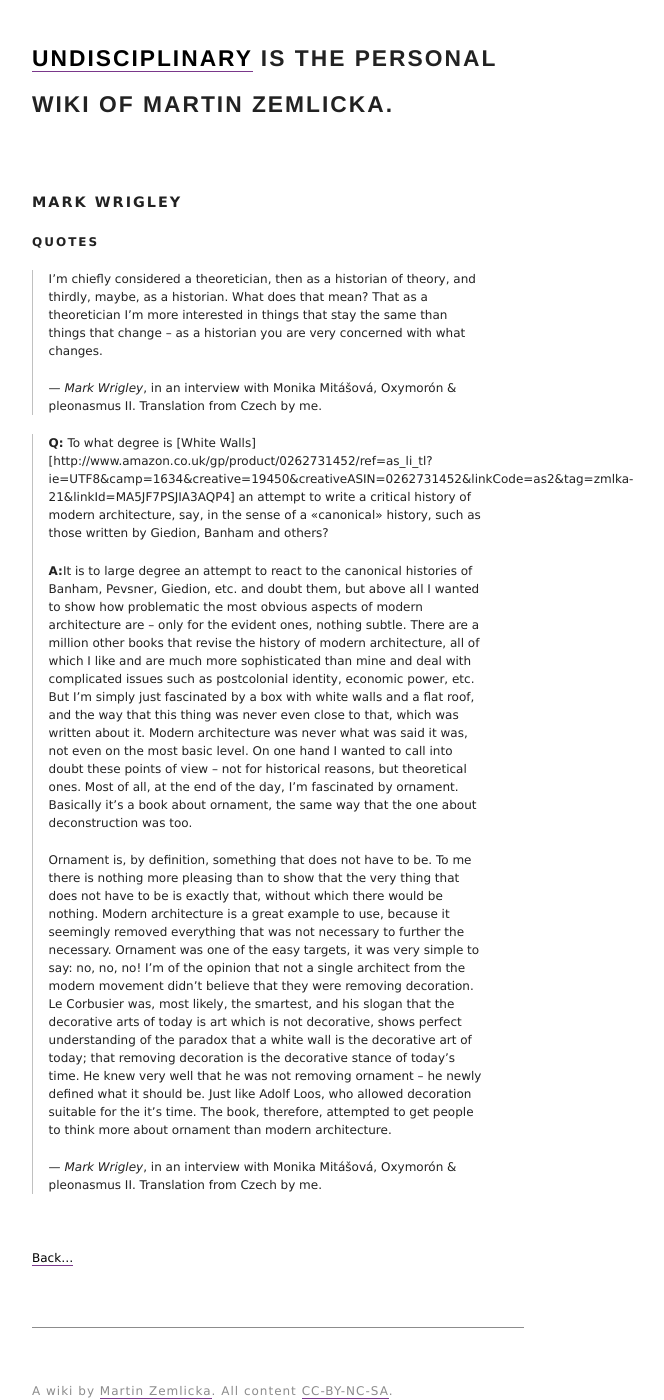
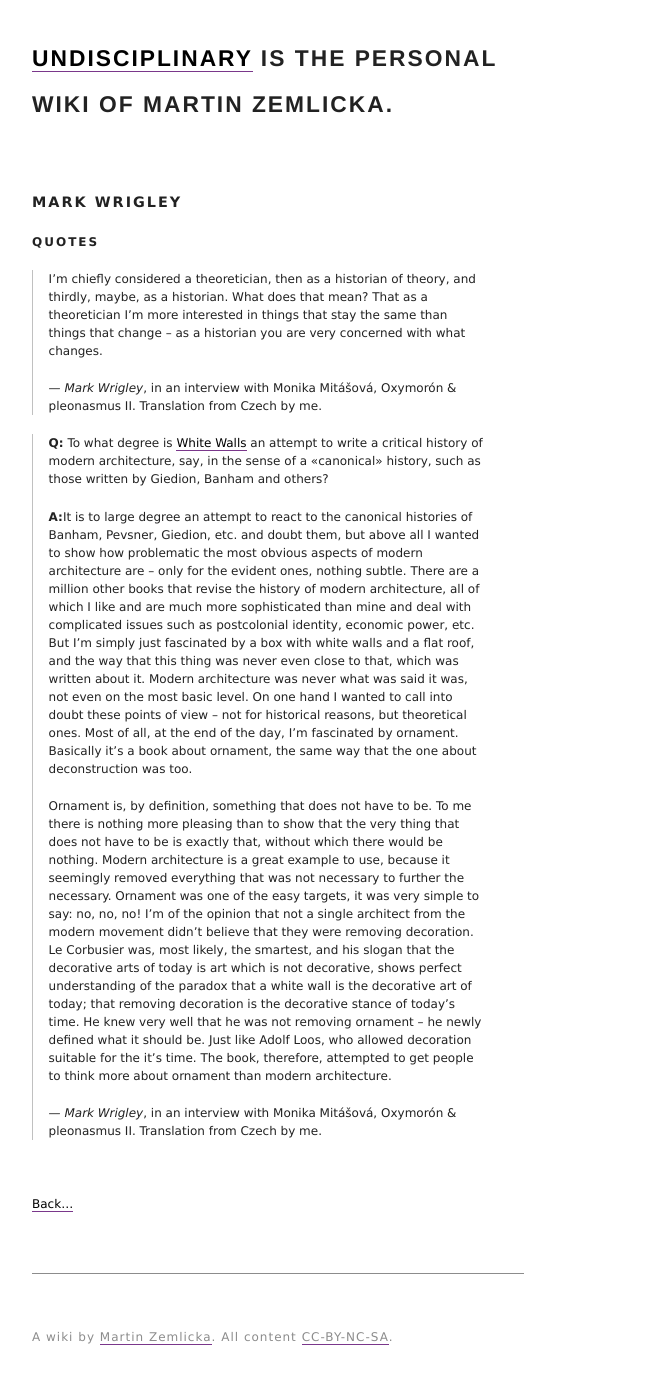
Before and after one commit to zmlka/undisciplinary, a Jekyll site: the page built from mark_wrigley.md, in a window 1280 px wide. Shown: the whole page, without its empty margins (362-1026 px from the left). Built offline with Jekyll 4.4.1, drawn with Linux system fonts in a browser that asks for light colours; after the commit the page ends 1346 px from its top, so only the background shows below that.

Commit message:
wrong brackets on the link

```diff
--- a/mark_wrigley.md
+++ b/mark_wrigley.md
@@ -15,11 +15,10 @@ snippet: notes and thoughts on architecture theoretician Mark Wrigley
 > <cite>Mark Wrigley</cite>, in an interview with Monika Mitášová, Oxymorón
 > & pleonasmus II. Translation from Czech by me.
 
-> **Q:** To what degree is [White
-> Walls][http://www.amazon.co.uk/gp/product/0262731452/ref=as_li_tl?ie=UTF8&camp=1634&creative=19450&creativeASIN=0262731452&linkCode=as2&tag=zmlka-21&linkId=MA5JF7PSJIA3AQP4]
+> **Q:** To what degree is [White Walls](http://www.amazon.co.uk/gp/product/0262731452/ref=as_li_tl?ie=UTF8&camp=1634&creative=19450&creativeASIN=0262731452&linkCode=as2&tag=zmlka-21&linkId=MA5JF7PSJIA3AQP4)
 > an attempt to write a critical history of modern architecture, say, in the
-> sense of a «canonical»
-> history, such as those written by Giedion, Banham and others?
+> sense of a «canonical» history, such as those written by Giedion, Banham and
+> others?
 >
 > **A:**It is to large degree an attempt to react to the canonical histories of
 > Banham, Pevsner, Giedion, etc. and doubt them, but above all I wanted to show
```
